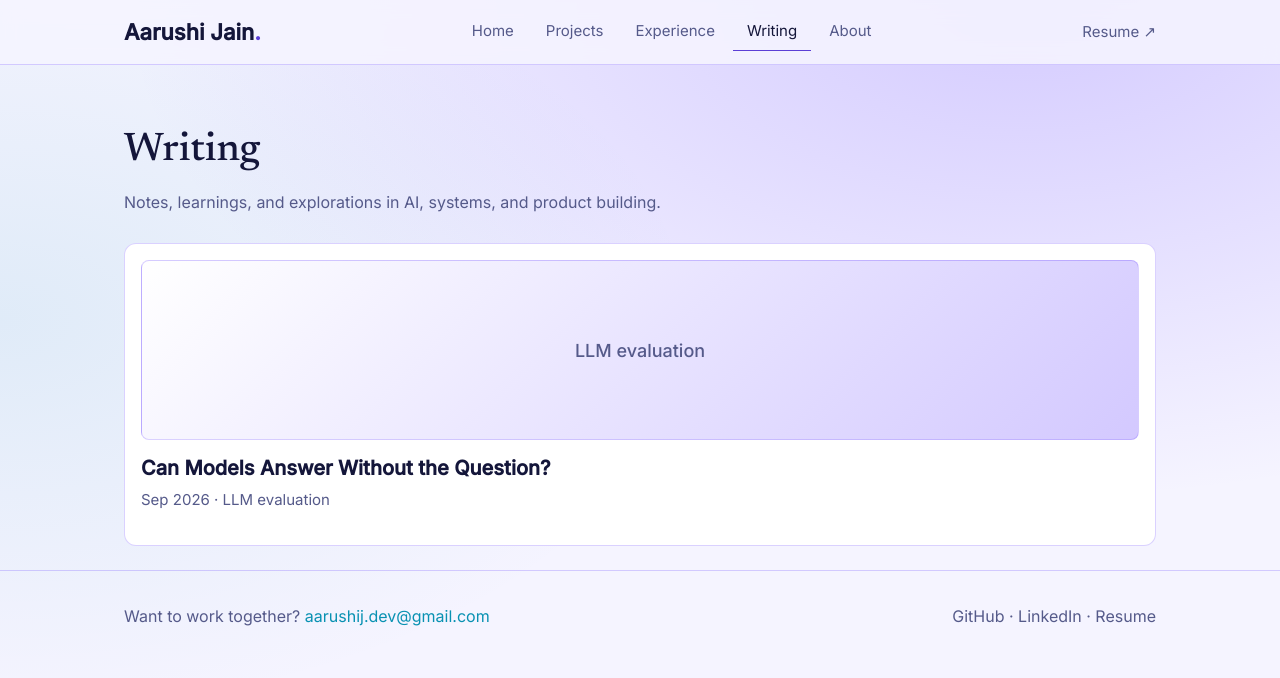
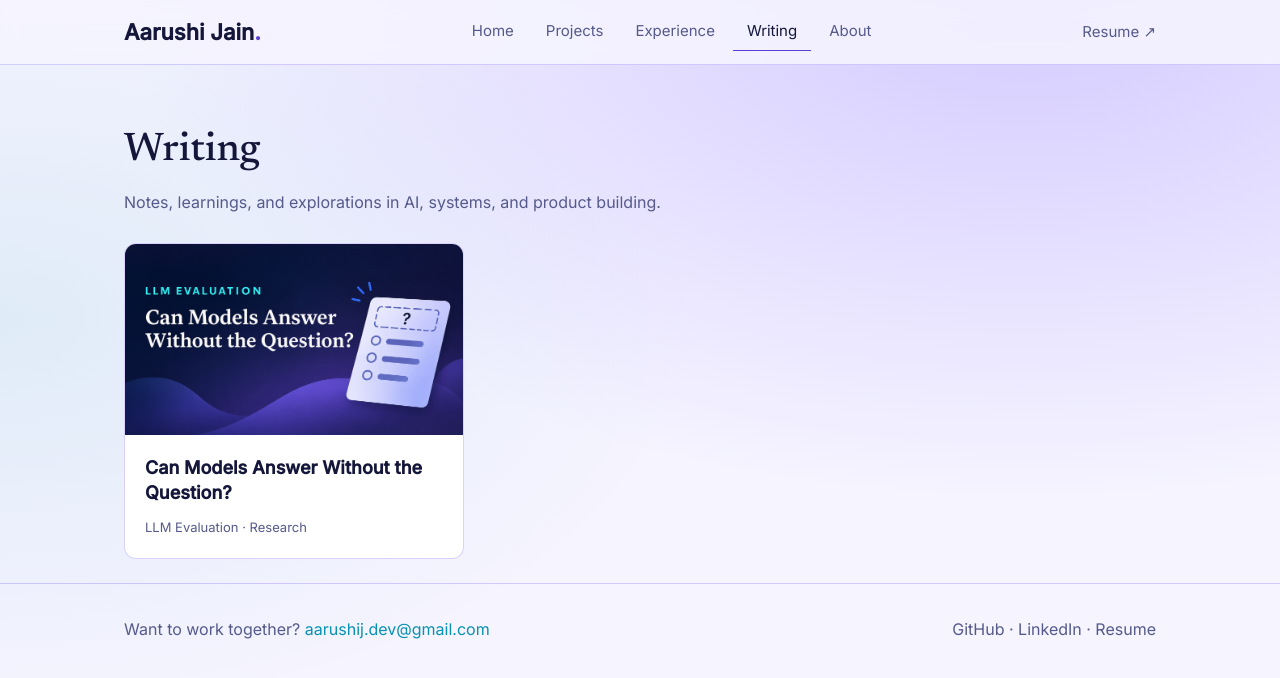
Before and after one commit to aarushi211/Portfolio, a Next.js app: page /writing in a window 1280 px wide. Shown: the top 678 px of the page. Built offline with nearby package versions, Linux system fonts and the light colour scheme.

Commit message:
Added link to writing page and updated formatting

```diff
--- a/src/app/globals.css
+++ b/src/app/globals.css
@@ -1498,3 +1498,62 @@ dialog::backdrop {
     stroke-dashoffset: 0;
   }
 }
+
+/* ===== WRITING PAGE ===== */
+
+.articles-grid {
+  display: grid;
+  grid-template-columns: repeat(auto-fill, minmax(min(100%, 280px), 340px));
+  gap: 24px;
+  justify-content: start;
+}
+
+.article-card {
+  overflow: hidden;
+  padding: 0;
+  min-width: 0;
+}
+
+.article-image-link {
+  display: block;
+  width: 100%;
+  overflow: hidden;
+}
+
+.article-image {
+  display: block;
+  width: 100%;
+  height: auto;
+  aspect-ratio: 16 / 9;
+  object-fit: cover;
+  transition: transform 0.25s ease;
+}
+
+.article-image-link:hover .article-image {
+  transform: scale(1.04);
+}
+
+.article-content {
+  padding: 20px;
+}
+
+.article-content h3 {
+  font-size: 18px;
+  line-height: 1.4;
+  margin: 0 0 12px;
+}
+
+.article-content h3 a {
+  color: var(--tx);
+  text-decoration: none;
+}
+
+.article-content h3 a:hover {
+  color: var(--cy);
+}
+
+.article-content p {
+  font-size: 13px;
+  color: var(--mut);
+  margin: 0;
+}
--- a/src/app/writing/page.tsx
+++ b/src/app/writing/page.tsx
@@ -1,13 +1,61 @@
+
+import Image from "next/image";
 import { articles } from "@/data/site";
+
 export const metadata = { title: "Writing" };
+
 export default function Writing() {
   return (
-    <div className="wrap"><div className="pg">
-      <h2 className="t">Writing</h2>
-      <p style={{ marginBottom: 28 }}>Notes, learnings, and explorations in AI, systems, and product building.</p>
-      <div className="grid">{articles.map((a) => (
-        <article className="card" key={a.title}><div className="shot">{a.meta.split(" · ")[1]}</div><h3><a href={a.href}>{a.title}</a></h3><p>{a.meta}</p></article>
-      ))}</div>
-    </div></div>
+    <div className="wrap">
+      <div className="pg">
+        <h2 className="t">Writing</h2>
+
+        <p style={{ marginBottom: 28 }}>
+          Notes, learnings, and explorations in AI,
+          systems, and product building.
+        </p>
+
+        <div className="articles-grid">
+          {articles.map((a) => (
+            <article className="card article-card" key={a.title}>
+              <a
+                href={a.href}
+                className="article-image-link"
+                target="_blank"
+                rel="noopener noreferrer"
+              >
+                {a.image ? (
+                  <Image
+                    src={a.image}
+                    alt={a.title}
+                    width={640}
+                    height={360}
+                    className="article-image"
+                  />
+                ) : (
+                  <div className="shot">
+                    {a.meta.split(" · ")[1]}
+                  </div>
+                )}
+              </a>
+
+              <div className="article-content">
+                <h3>
+                  <a
+                    href={a.href}
+                    target="_blank"
+                    rel="noopener noreferrer"
+                  >
+                    {a.title}
+                  </a>
+                </h3>
+
+                <p>{a.meta}</p>
+              </div>
+            </article>
+          ))}
+        </div>
+      </div>
+    </div>
   );
 }
--- a/src/data/site.ts
+++ b/src/data/site.ts
@@ -159,8 +159,12 @@ export const experience = [
 
 
 export const articles = [
-  // { title: "Testing Scheduling Agents: Hidden Failures After Unit Testing", meta: "Oct 2026 · Engineering", href: "#" },
-  { title: "Can Models Answer Without the Question?", meta: "Sep 2026 · LLM evaluation", href: "https://aarushijain750597.substack.com/p/how-much-of-an-mmlu-score-comes-from?r=90nqwv&utm_campaign=post&utm_medium=web" },
+  {
+    title: "Can Models Answer Without the Question?",
+    meta: "LLM Evaluation · Research",
+    href: "https://aarushijain750597.substack.com/p/how-much-of-an-mmlu-score-comes-from?r=90nqwv&utm_campaign=post&utm_medium=web",
+    image: "/images/Can Models Answer Without the Question_.png",
+  },
 ];
 
 export const interests = [
```
Also changed, not shown: public/images/Can Models Answer Without the Question_.png (added).
